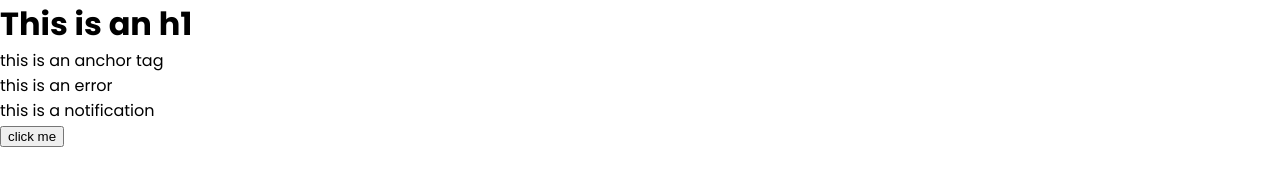
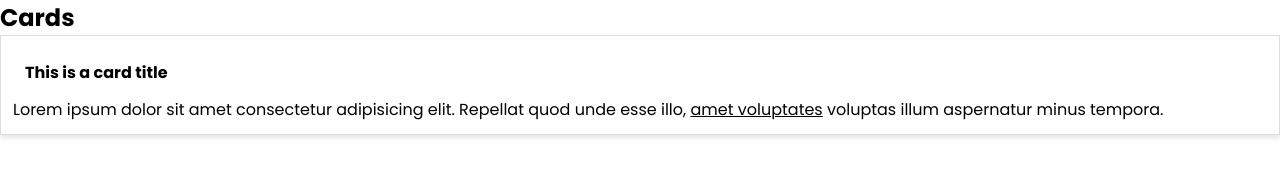
Before and after one commit to sabinshrestha8/Building-a-CSS-Library-With-SASS, a website: page index.html in a window 1280 px wide. Drawn offline with Linux system fonts and the light colour scheme.

Commit message:
#6-Nested rules in sass

```diff
--- a/index.html
+++ b/index.html
@@ -9,10 +9,21 @@
     <link rel="stylesheet" href="css/index.css">
 </head>
 <body>
-    <h1>This is an h1</h1>
-    <a href="#">this is an anchor tag</a>
-    <p class="error">this is an error</p>
-    <p class="notification">this is a notification</p>
-    <button>click me</button>
+    <!-- colors -->
+
+    <!-- font sizes -->
+
+    <!-- buttons -->
+
+    <!-- cards -->
+    <h2>Cards</h2>
+    <div class="card">
+        <h1 class="card-title">This is a card title</h1>
+        <p class="card-body">Lorem ipsum dolor sit amet consectetur adipisicing elit. Repellat quod unde esse illo, <a href="#">amet voluptates</a> voluptas illum aspernatur minus tempora.</p>
+    </div>
+
+    <!-- grid system -->
+
+    <!-- utilities -->
 </body>
 </html>
--- a/shinobi/_variables.scss
+++ b/shinobi/_variables.scss
@@ -14,3 +14,9 @@ $base-margin: 0.75rem;
 // borders
 $base-border-thickness: 1px;
 $base-border-radius: 20px;
+
+// box-shadow
+$base-box-shadow: 1px 3px 5px rgba(0, 0, 0, 0.1);
+
+// font sizes
+$base-font-size: 1rem;
--- /dev/null
+++ b/shinobi/components/_card.scss
@@ -0,0 +1,20 @@
+.card {
+    display: block;
+    padding: $base-padding;
+    border: $base-border-thickness solid #ddd;
+    box-shadow: $base-box-shadow;
+
+    .card-title {
+        font-size: $base-font-size;
+        padding: $base-padding;
+        font-weight: bold;
+    }
+
+    .card-body {
+        font-size: $base-font-size;
+
+        a {
+            text-decoration: underline;
+        }
+    }
+}
--- a/shinobi/index.scss
+++ b/shinobi/index.scss
@@ -8,7 +8,7 @@
 
 
 // components (button, card, navbar)
-
+@import 'components/card';
 
 
 // utilities (margin, padding, opacity)
```
Also changed, not shown: css/index.css.
